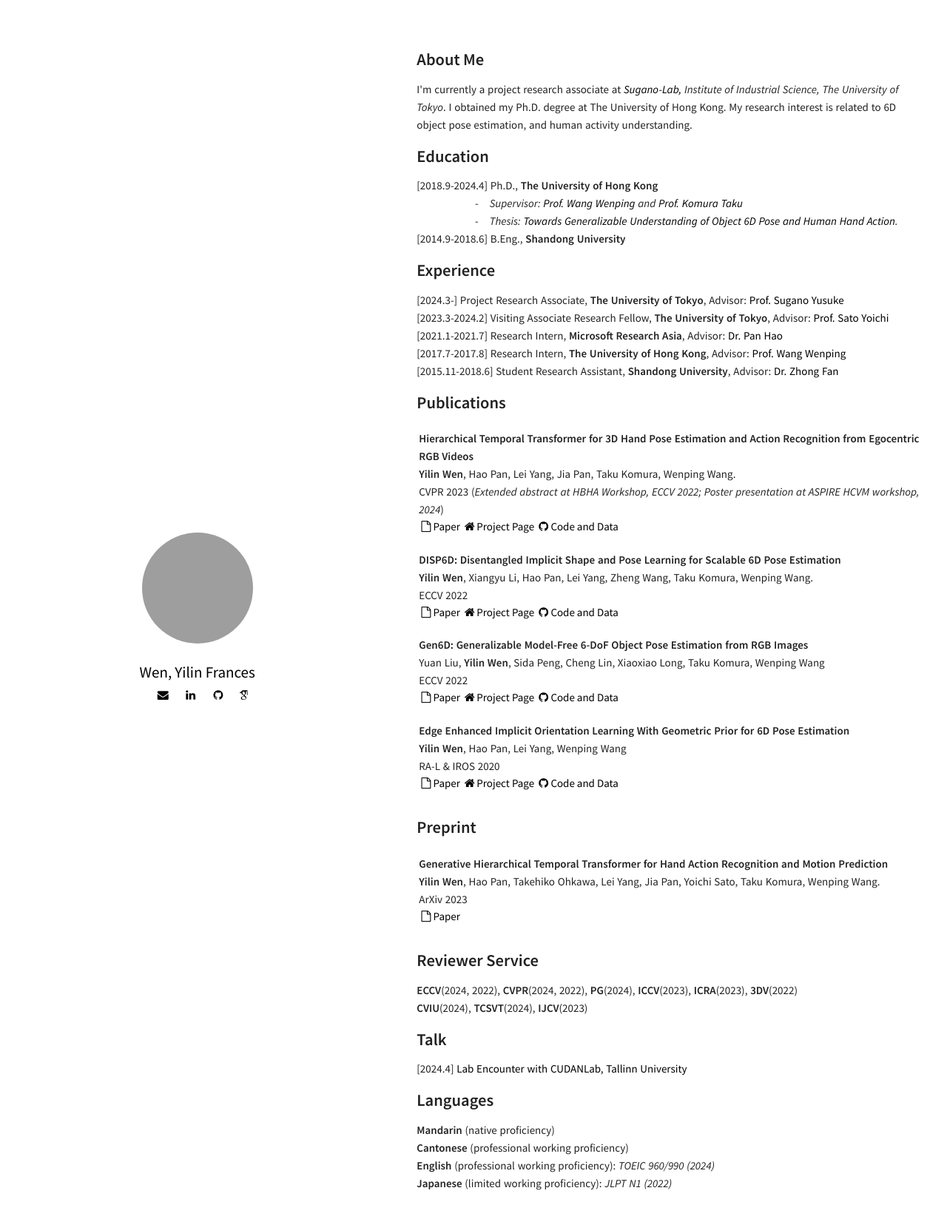
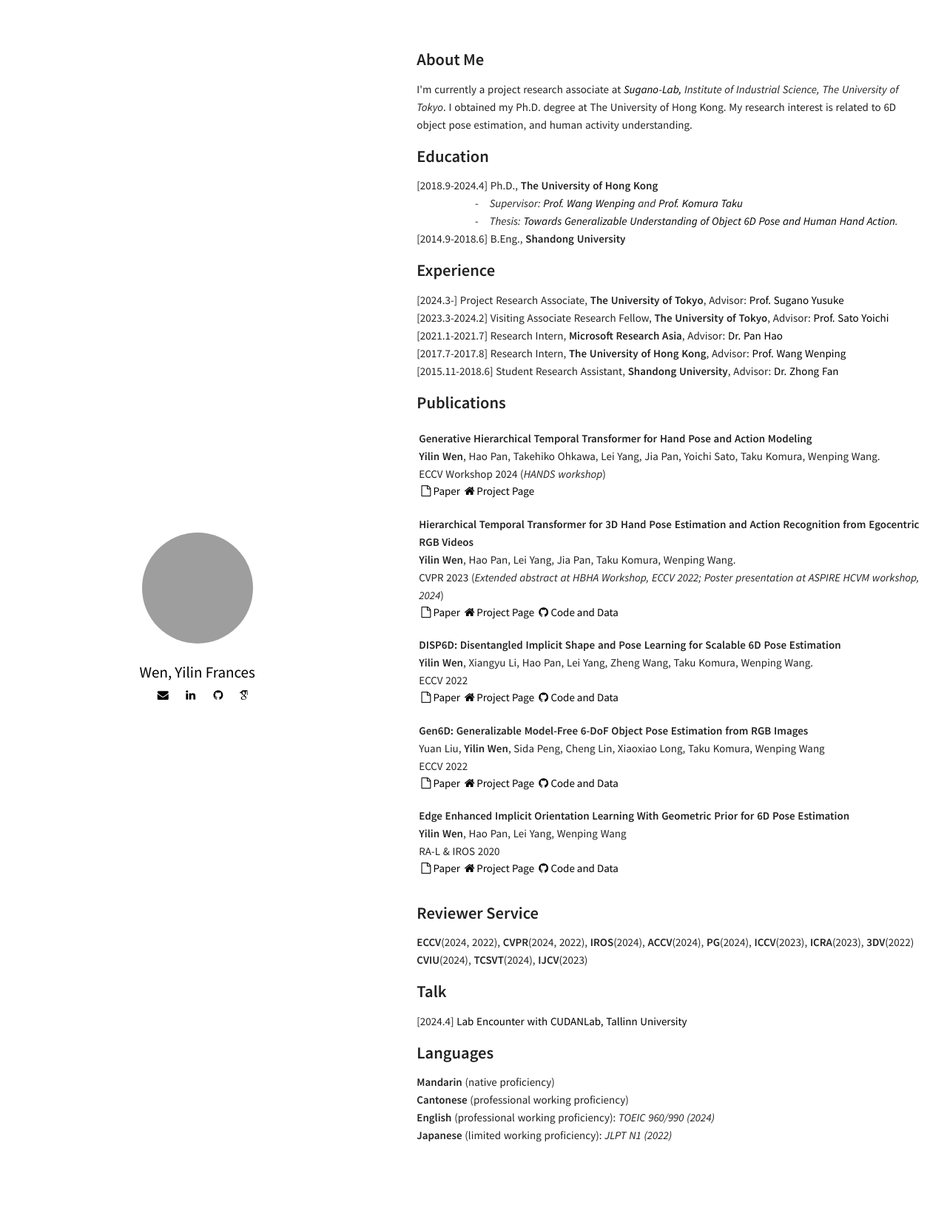
Before and after one commit to fylwen/fylwen.github.io, a Jekyll site: the page built from me.html, in a window 1280 px wide. Shown: the top 1648 px of the page at 74% size. Built offline with Jekyll 4.4.1, drawn with Linux system fonts in a browser that asks for light colours; some web fonts are replaced.

Commit message:
update ghtt

```diff
--- /dev/null
+++ b/ghtt.bib
@@ -0,0 +1,6 @@
+@article{wen2024generative,
+  title={Generative Hierarchical Temporal Transformer for Hand Pose and Action Modeling},
+  author={Wen, Yilin and Pan, Hao and Ohkawa, Takehiko and Yang, Lei and Pan, Jia and Sato, Yoichi and Komura, Taku and Wang, Wenping},
+  journal={European Conference on Computer Vision Workshop (ECCVW},
+  year={2024}
+}
--- /dev/null
+++ b/ghtt.html
@@ -0,0 +1,275 @@
+<!DOCTYPE html PUBLIC "-//W3C//DTD XHTML 1.0 Transitional//EN" "http://www.w3.org/TR/xhtml1/DTD/xhtml1-transitional.dtd">
+<html xmlns="http://www.w3.org/1999/xhtml">
+<head>
+    <!-- Global site tag (gtag.js) - Google Analytics -->
+    <script async src="https://www.googletagmanager.com/gtag/js?id=UA-61937787-1"></script>
+    <script>
+      window.dataLayer = window.dataLayer || [];
+      function gtag(){dataLayer.push(arguments);}
+      gtag('js', new Date());
+
+      gtag('config', 'UA-61937787-1');
+    </script>
+    <meta http-equiv="Content-Type" content="text/html; charset=utf-8" />
+    <!-- TemplateBeginEditable name="doctitle" -->
+    <title>Generative Hierarchical Temporal Transformer for Hand Pose and Action Modeling</title>
+    <!-- TemplateEndEditable -->
+    <!-- TemplateBeginEditable name="head" -->
+    <!-- TemplateEndEditable -->
+
+    <style type="text/css">
+
+        body {
+            font: 100%/1.4 Verdana, Arial, Helvetica, sans-serif;
+            background-color: #42413C;
+            margin: 0;
+            padding: 0;
+            color: #000;
+            background-attachment: fixed;
+            font-size: 17px;
+        }
+
+        /* ~~ Element/tag selectors ~~ */
+        ul, ol, dl { /* Due to variations between browsers, it's best practices to zero padding and margin on lists. For consistency, you can either specify the amounts you want here, or on the list items (LI, DT, DD) they contain. Remember that what you do here will cascade to the .nav list unless you write a more specific selector. */
+            padding: 0;
+            margin: 0;
+        }
+
+        h1, h2, h3, h4, h5, h6, p {
+            margin-top: 0; /* removing the top margin gets around an issue where margins can escape from their containing div. The remaining bottom margin will hold it away from any elements that follow. */
+            padding-right: 15px;
+            padding-left: 15px; /* adding the padding to the sides of the elements within the divs, instead of the divs themselves, gets rid of any box model math. A nested div with side padding can also be used as an alternate method. */
+            font-size: 130%;
+            text-align: justify;
+        }
+
+        a img { /* this selector removes the default blue border displayed in some browsers around an image when it is surrounded by a link */
+            border: none;
+        }
+
+        /* ~~ Styling for your site's links must remain in this order - including the group of selectors that create the hover effect. ~~ */
+        a:link {
+            color: #42413C; /* unless you style your links to look extremely unique, it's best to provide underlines for quick visual identification */
+            font-family: Verdana, Arial, Helvetica, sans-serif;
+        }
+
+        a:visited {
+            color: #6E6C64;
+        }
+
+        a:hover, a:active, a:focus { /* this group of selectors will give a keyboard navigator the same hover experience as the person using a mouse. */
+            text-decoration: none;
+        }
+
+        /* ~~ this fixed width container surrounds all other divs~~ */
+        .container {
+            width: 1000px;
+            background-color: #FFF;
+            margin: 0 auto; /* the auto value on the sides, coupled with the width, centers the layout */
+            overflow: hidden; /* this declaration makes the .container understand where the floated columns within ends and contain them */
+        }
+
+        /* ~~ These are the columns for the layout. ~~
+        1) Padding is only placed on the top and/or bottom of the divs. The elements within these divs have padding on their sides. This saves you from any "box model math". Keep in mind, if you add any side padding or border to the div itself, it will be added to the width you define to create the *total* width. You may also choose to remove the padding on the element in the div and place a second div within it with no width and the padding necessary for your design.
+        2) No margin has been given to the columns since they are all floated. If you must add margin, avoid placing it on the side you're floating toward (for example: a right margin on a div set to float right). Many times, padding can be used instead. For divs where this rule must be broken, you should add a "display:inline" declaration to the div's rule to tame a bug where some versions of Internet Explorer double the margin.
+        3) Since classes can be used multiple times in a document (and an element can also have multiple classes applied), the columns have been assigned class names instead of IDs. For example, two sidebar divs could be stacked if necessary. These can very easily be changed to IDs if that's your preference, as long as you'll only be using them once per document.
+        4) If you prefer your nav on the right instead of the left, simply float these columns the opposite direction (all right instead of all left) and they'll render in reverse order. There's no need to move the divs around in the HTML source.
+        */
+        .sidebar1 {
+            float: left;
+            width: 180px;
+            height: 800px;
+            background-color: #EADCAE;
+            padding-bottom: 10px;
+        }
+
+        .content {
+            padding: 10px 0px 10px 0px;
+            width: 1000px;
+            float: center;
+            text-align: center;
+        }
+
+        .sidebar2 {
+            float: left;
+            width: 180px;
+            background-color: #EADCAE;
+            padding: 10px 0;
+        }
+
+        /* ~~ This grouped selector gives the lists in the .content area space ~~ */
+        .content ul, .content ol {
+            padding: 0 15px 15px 40px; /* this padding mirrors the right padding in the headings and paragraph rule above. Padding was placed on the bottom for space between other elements on the lists and on the left to create the indention. These may be adjusted as you wish. */
+        }
+
+        /* ~~ The navigation list styles (can be removed if you choose to use a premade flyout menu like Spry) ~~ */
+        ul.nav {
+            list-style: none; /* this removes the list marker */
+            border-top: 1px solid #666; /* this creates the top border for the links - all others are placed using a bottom border on the LI */
+            margin-bottom: 15px; /* this creates the space between the navigation on the content below */
+        }
+
+            ul.nav li {
+                border-bottom: 1px solid #666; /* this creates the button separation */
+            }
+
+            ul.nav a, ul.nav a:visited { /* grouping these selectors makes sure that your links retain their button look even after being visited */
+                padding: 5px 5px 5px 15px;
+                display: block; /* this gives the link block properties causing it to fill the whole LI containing it. This causes the entire area to react to a mouse click. */
+                width: 160px; /*this width makes the entire button clickable for IE6. If you don't need to support IE6, it can be removed. Calculate the proper width by subtracting the padding on this link from the width of your sidebar container. */
+                text-decoration: none;
+                background-color: #C6D580;
+            }
+
+                ul.nav a:hover, ul.nav a:active, ul.nav a:focus { /* this changes the background and text color for both mouse and keyboard navigators */
+                    background-color: #ADB96E;
+                    color: #FFF;
+                }
+
+        /* ~~ miscellaneous float/clear classes ~~ */
+        .fltrt { /* this class can be used to float an element right in your page. The floated element must precede the element it should be next to on the page. */
+            float: right;
+            margin-left: 8px;
+        }
+
+        .fltlft { /* this class can be used to float an element left in your page. The floated element must precede the element it should be next to on the page. */
+            float: left;
+            margin-right: 8px;
+        }
+
+        .clearfloat { /* this class can be placed on a <br /> or empty div as the final element following the last floated div (within the #container) if the overflow:hidden on the .container is removed */
+            clear: both;
+            height: 0;
+            font-size: 1px;
+            line-height: 0px;
+        }
+
+        .container .content .content {
+            font-size: 100%;
+            text-align: center;
+        }
+
+    </style>
+
+</head>
+
+<body>
+    <div class="container">
+
+        <div class="content">
+            <table width="80%" align="center" cellspacing="10">
+                <tr>
+                    <td align="center" style="font-size:120%"><strong>Generative Hierarchical Temporal Transformer for <br> Hand Pose and Action Modeling</strong></td>
+                </tr>
+                <tr>
+                    <td align="center" style="font-size:90%"><a href="http://fylwen.github.io" style="text-decoration:none;">Yilin Wen</a><font size="2"><sup>1,2</sup></font>,
+                        <a href="http://haopan.github.io/" style="text-decoration:none;">Hao Pan</a><font size="2"><sup>3</sup></font>,
+                        <a href="https://tkhkaeio.github.io/" style="text-decoration:none;">Takehiko Ohkawa</a><font size="2"><sup>2</sup></font>,
+                        <a href="https://scholar.google.com.hk/citations?user=JAzFhXQAAAAJ&hl" style="text-decoration:none;">Lei Yang</a><font size="2"><sup>1,4</sup></font>,
+                        <a href="https://sites.google.com/site/panjia/" style="text-decoration:none;">Jia Pan</a><font size="2"><sup>1,4</sup></font>,
+                        <br><a href="https://sites.google.com/ut-vision.org/ysato/" style="text-decoration:none;">Yoichi Sato</a><font size="2"><sup>2</sup></font>,
+                        <a href="https://www.cs.hku.hk/~taku" style="text-decoration:none;">Taku Komura</a><font size="2"><sup>1</sup></font>,
+                        <a href="https://engineering.tamu.edu/cse/profiles/Wang-Wenping.html" style="text-decoration:none;">Wenping Wang</a><font size="2"><sup>5</sup></font></td>
+                </tr>
+                <tr align="left">
+                    <td align="center" style="font-size:90%">
+                        <br> <font size="2"><sup>1</sup></font>The University of Hong Kong,
+                        <font size="2"><sup>2</sup></font>The University of Tokyo,
+                        <font size="2"><sup>3</sup></font>Microsoft Research Asia,
+                        <br><font size="2"><sup>4</sup></font>Centre for Garment Production Limited, Hong Kong,
+                        <font size="2"><sup>5</sup></font>Texas A&M University
+                    </td>
+                </tr>
+
+                <tr align="left">
+                    <td align="center" style="font-size:90%">
+                        <br>ECCVW 2024 (HANDS Workshop)
+                    </td>
+                </tr>
+
+                <tr>
+                    <td align="center" style="font-size:100%">&nbsp;</td>
+                </tr>
+                <tr>
+                    <td align="left" style="font-size:100%"><strong>Abstract</strong></td>
+                </tr>
+                <tr>
+                    <td align="justify" style="font-size:75%">
+                        We present a novel unified framework that concurrently tackles recognition and future prediction for human hand pose and action modeling.
+                        Previous works generally provide isolated solutions for either recognition or prediction, which not only increases the complexity of integration in practical applications, but more importantly, cannot exploit the synergy of both sides and suffer suboptimal performances in their respective domains.
+                        To address this problem, we propose a generative Transformer VAE architecture to model hand pose and action, where the encoder and decoder capture recognition and prediction respectively, and their connection through the VAE bottleneck mandates the learning of consistent hand motion from the past to the future and vice versa.
+                        Furthermore, to faithfully model the semantic dependency and different temporal granularity of hand pose and action, we decompose the framework into two cascaded VAE blocks: the first and latter blocks respectively model the short-span poses and long-span action, and are connected by a mid-level feature representing a sub-second series of hand poses.
+                        This decomposition into block cascades facilitates capturing both short-term and long-term temporal regularity in pose and action modeling, and enables training two blocks separately to fully utilize datasets with annotations of different temporal granularities.
+                        We train and evaluate our framework across multiple datasets; results show that our joint modeling of recognition and prediction improves over isolated solutions, and that our semantic and temporal hierarchy facilitates long-term pose and action modeling.
+                    </td>
+                </tr>
+
+
+                <tr>
+                    <td align="left" style="font-size:100%"><strong>Algorithm overview</strong></td>
+                </tr>
+
+                <tr>
+                    <td><img src="misc/ghtt_fig1.png" width="60%" /></td>
+                </tr>
+                <tr>
+                    <td align="justify" style="font-size:75%">
+                        <b>Jointly modeling recognition and prediction, while following the semantic dependency and temporal granularity for hand pose-action.</b>
+                        For recognition, (1)->(2) moves up from short to long spans for input pose refinement and action recognition respectively.
+                        For motion prediction, two paths are available: (1)->(4) exploits short-term motion regularity, and (1)->(2)->(3)->(4) enables long-term action-guided prediction.
+                    </td>
+                </tr>
+                <tr>
+                    <td align="center" style="font-size:100%">&nbsp;</td>
+                </tr>
+
+
+                <tr>
+                    <td><img src="misc/ghtt_fig2.png" width="90%" /></td>
+                </tr>
+                <tr>
+                    <td align="justify" style="font-size:75%">
+                        <b>Overview of our framework.</b> The cascaded <b>P</b> and <b>A</b> (shaded in blue) of G-HTT jointly model recognition and prediction, and faithfully respect the semantic dependency and temporal granularity among pose, mid-level and action. For motion prediction, the decoder <b>D<sup>P</sup></b> can decode either <b>m<sup>P</sup></b> from the encoder <b>E<sup>P</sup></b> for short-term prediction (<b>D<sup>P</sup></b> in gray), or from <b>m<sup>A</sup></b> via the action block for long-term action-guided prediction (<b>D<sup>P</sup></b> in white).
+                    </td>
+                </tr>
+
+
+
+                <tr>
+                    <td align="center">&nbsp;</td>
+                </tr>
+
+                <tr align="left">
+                    <td>
+                        <table>
+                            <tr>
+                                <td><a href="https://arxiv.org/pdf/2311.17366"><img src="misc/ghtt_thumbnail.jpg" width="190" /></a></td>
+                                <td>&nbsp;</td>
+                                <td style="font-size:75%">
+                                    <strong>Full-version Preprint</strong> [<a href="https://arxiv.org/pdf/2311.17366">PDF</a>]
+                                    <strong>| Supplementary Video</strong> [<a href="https://drive.google.com/file/d/1yS3nssbw4m5lyg96COuZlPF3R8eMW-SI/view?usp=sharing">Link</a>]
+                                    <br /><br />
+                                    <strong>Citation</strong><br/>Wen, Y., Pan, H., Ohkawa, T., Yang, L., Pan, J., Sato, Y., Komura, T., & Wang, W. (2024). Generative Hierarchical Temporal Transformer for Hand Pose and Action Modeling. ECCV Workshop. <br/> <a href="ghtt.bib">(bibtex)</a>
+                                </td>
+                            </tr>
+                        </table>
+                    </td>
+                </tr>
+
+
+                <tr>
+                    <td align="center">&nbsp;</td>
+                </tr>
+                <tr>
+                    <td align="center">&nbsp;</td>
+                </tr>
+
+                <tr>
+                    <td align="center" style="font-size:80%">&copy;Y. Wen. Last update: Aug, 2024.</td>
+                </tr>
+            </table>
+        </div>
+        <!-- end .container -->
+    </div>
+</body>
+</html>
--- a/me.html
+++ b/me.html
@@ -59,8 +59,7 @@ permalink: /
   </div>
  </div>
 
-
-
+<!--
  <h3>Preprint</h3>
  <div class="publications">
    <div class="timeline" id="timeline">
@@ -91,11 +90,12 @@ permalink: /
      {% endfor %}
    </div>
   </div>
+-->
 
 
 <h3>Reviewer Service</h3>
 <div>
-<p style="margin: 0"><b>ECCV</b>(2024, 2022), <b>CVPR</b>(2024, 2022), <b>PG</b>(2024), <b>ICCV</b>(2023),  <b>ICRA</b>(2023), <b>3DV</b>(2022)</p>
+<p style="margin: 0"><b>ECCV</b>(2024, 2022), <b>CVPR</b>(2024, 2022), <b>IROS</b>(2024), <b>ACCV</b>(2024), <b>PG</b>(2024), <b>ICCV</b>(2023),  <b>ICRA</b>(2023), <b>3DV</b>(2022)</p>
 <p style="margin: 0"><b>CVIU</b>(2024), <b>TCSVT</b>(2024), <b>IJCV</b>(2023)</p>
 </div>
 
```
Also changed, not shown: _data/index/preprints.yml (+0 -8 lines), _data/index/publications.yml (+8 -0 lines), misc/ghtt_fig1.png (added), misc/ghtt_fig2.png (added), misc/ghtt_thumbnail.jpg (added), 6 other files.
